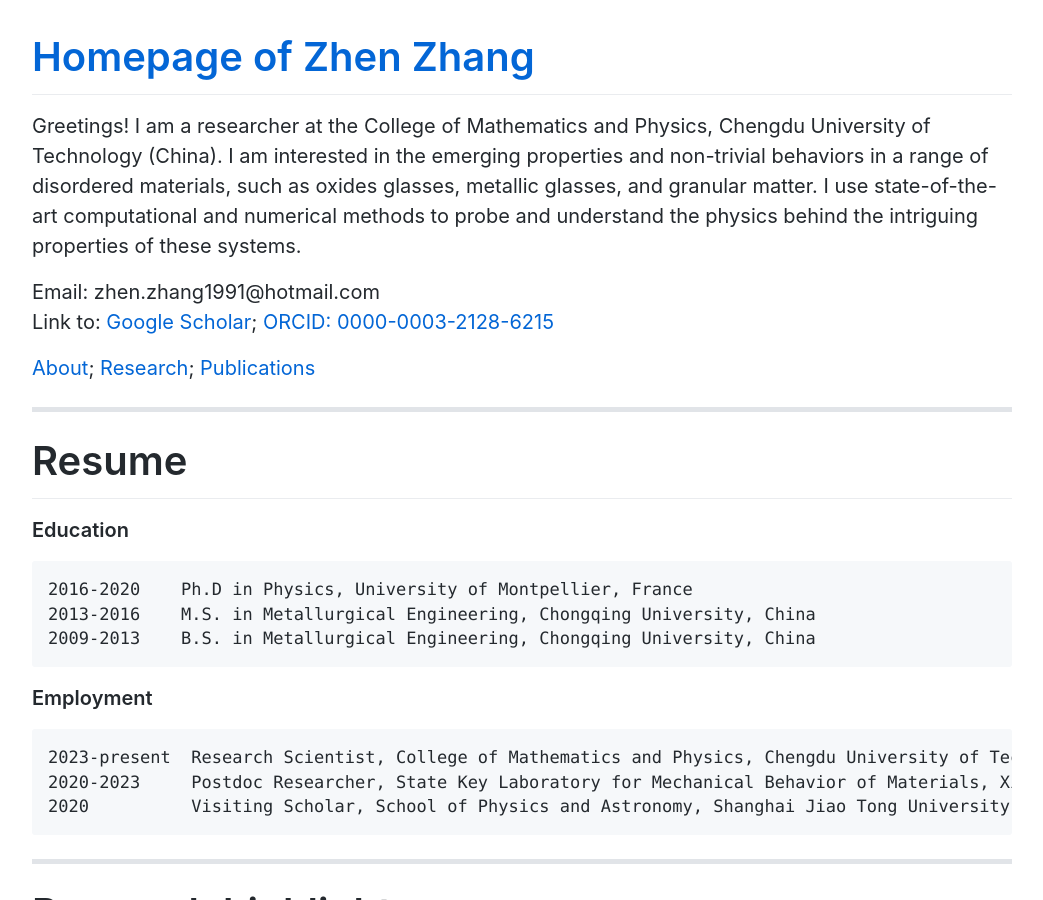
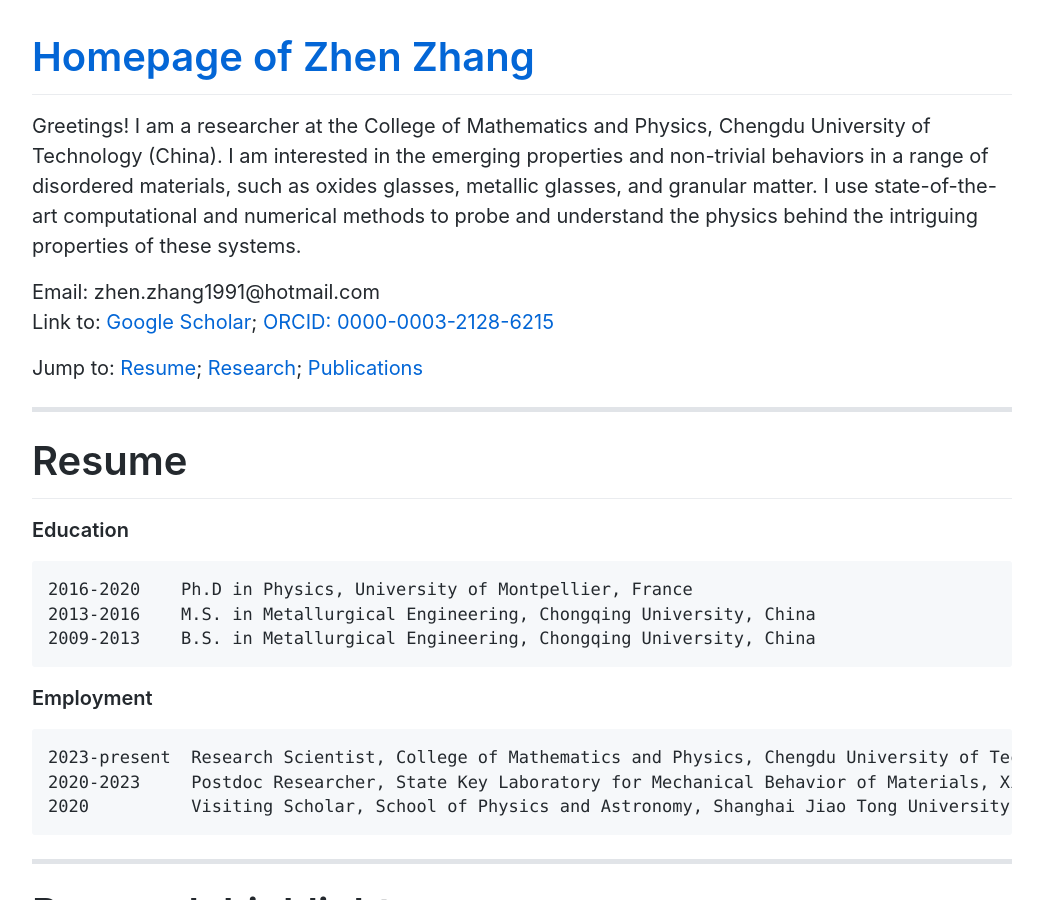
Before and after one commit to zhenzhang1991/zhenzhang1991.github.io, a Jekyll site: the page built from index.md, in a window 1280 px wide and 900 px high. Shown: the whole window, without its empty margins (118-1161 px from the left). Built offline with Jekyll 4.4.1, drawn with Linux system fonts in a browser that asks for light colours; comment, search, counter and statistics services are not loaded.

Commit message:
Update index.md

```diff
--- a/index.md
+++ b/index.md
@@ -8,7 +8,7 @@ Email: zhen.zhang1991@hotmail.com <br>
 Link to: [Google Scholar](https://scholar.google.com/citations?user=xlcoVIUAAAAJ&hl=en);
 [ORCID: 0000-0003-2128-6215](https://orcid.org/0000-0003-2128-6215)
 
-[About](#resume); [Research](#research-highlights); [Publications](#publications)
+Jump to: [Resume](#resume); [Research](#research-highlights); [Publications](#publications)
 * * *
 
 # Resume
```
